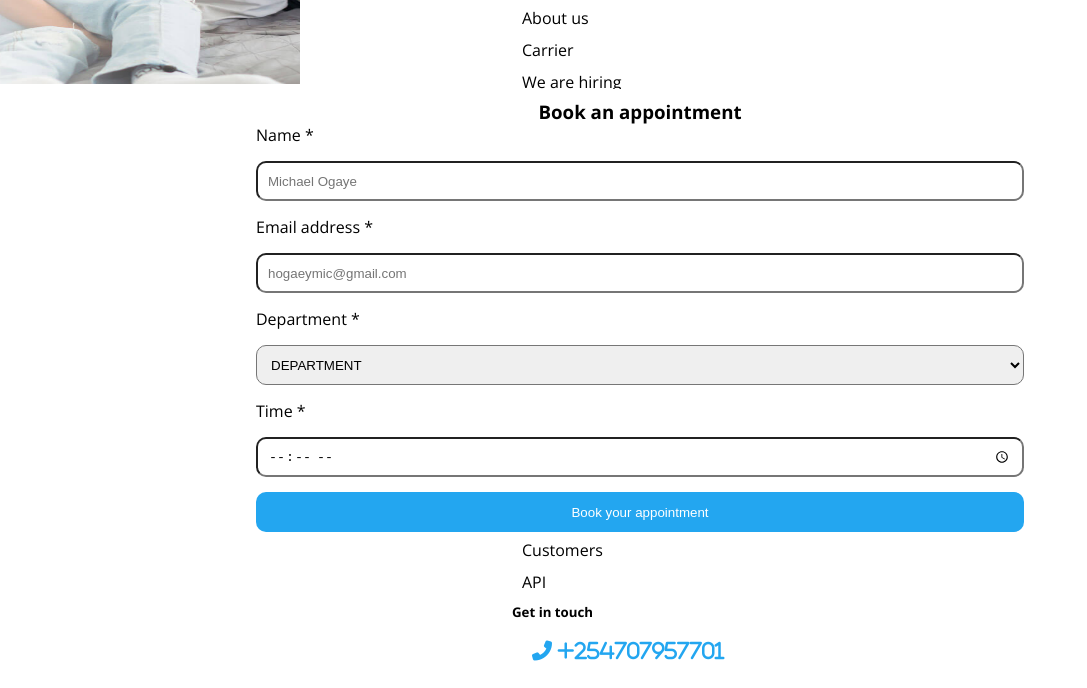
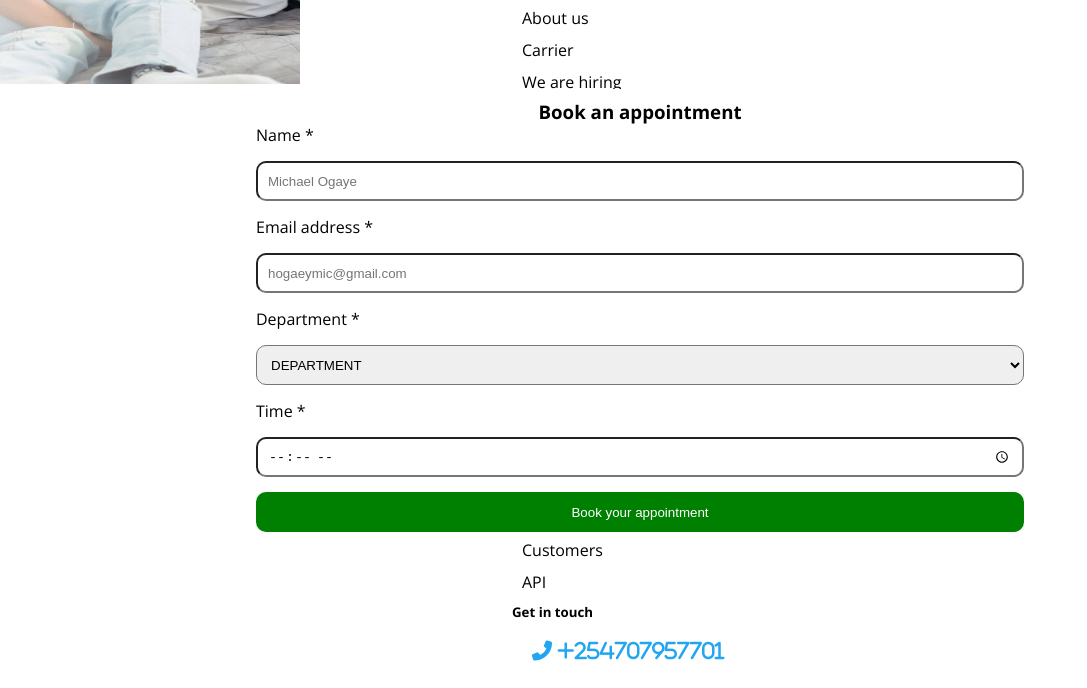
Before and after one commit to Michael-Ogaye/insuarance, a plain HTML site: page index.html in a window 1280 px wide. In both pictures the pointer is over the input "Book your appointment". Shown: the part 5375-6063 px from the top of the page, without its empty margins (0-1087 px from the left). Drawn offline with nearby package versions, Linux system fonts and the light colour scheme.

Commit message:
added hover effect on input type submit

```diff
--- a/index.css
+++ b/index.css
@@ -527,6 +527,11 @@ border-radius: 10px;
     color: white;
     border: none;
  }
+
+ .abi input[type=submit]:hover{
+
+    background-color: green;
+ }
  .abi h3{
      text-align: center;
      font-weight: lighter;
```
